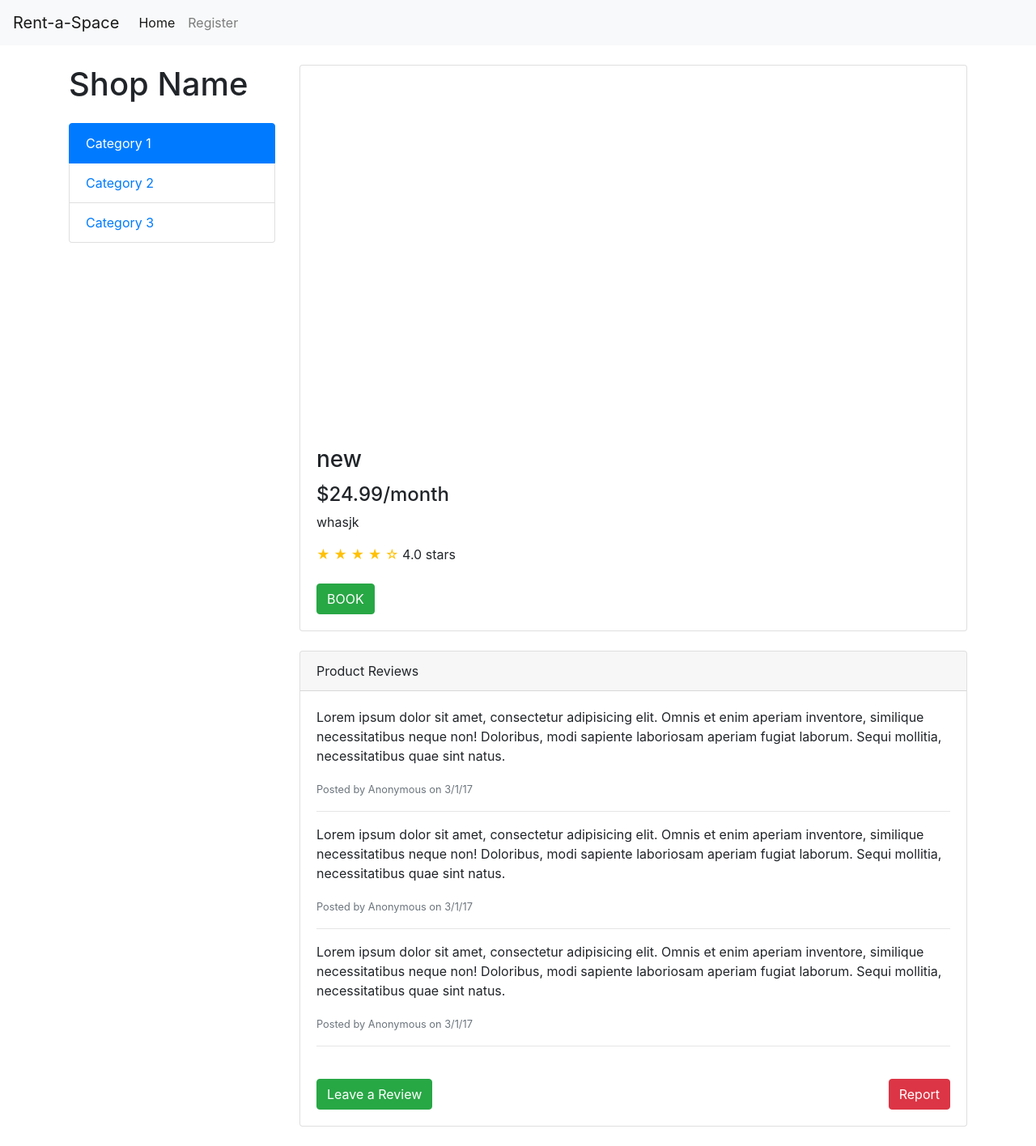
After one commit to caocmai/Renting-Out-Space-V2, a Django app: page /new/ in a window 1280 px wide. The commit adds this page. Shown: the whole page at 81% size. Run offline with Django 3.2, Linux system fonts and the light colour scheme; data comes from the database, SQL or seed files in the repository; both versions use the stored data as it was after the commit; some libraries are stand-ins or nearby versions.

Commit message:
[add] more to listings urls

```diff
--- a/listings/forms.py
+++ b/listings/forms.py
@@ -6,4 +6,4 @@ class ListingForm(forms.ModelForm):
     """ Render and process a form based on the Page model. """
     class Meta:
         model = Listing
-        fields = ("title", "content", "author")
+        fields = ("title", "description", "link_to_image")
--- a/listings/models.py
+++ b/listings/models.py
@@ -10,11 +10,11 @@ class Listing(models.Model):
     """ Shows all the listings """
     title = models.CharField(max_length=settings.LISTINGS_TITLE_MAX, unique=True,
                              help_text="Title of your page.")
-    author = models.ForeignKey(User, on_delete=models.PROTECT,
-                               help_text="The user that posted this article.")
+    link_to_image = models.CharField(max_length=1000, help_text="Add the picture link to your listing.")
+
     slug = models.CharField(max_length=settings.LISTINGS_TITLE_MAX, blank=True, editable=False,
                             help_text="Unique URL path to access this page. Generated by the system.")
-    content = models.TextField(
+    description = models.TextField(
         help_text="Write the content of your page here.")
     created = models.DateTimeField(auto_now_add=True,
                                    help_text="The date and time this page was created. Automatically generated when the model saves.")
--- /dev/null
+++ b/listings/templates/listings/single_listing.html
@@ -0,0 +1,71 @@
+{% extends "base.html" %}
+
+
+{% block content %}
+
+  <!-- Page Content -->
+  <div class="container">
+
+    <div class="row">
+
+      <div class="col-lg-3">
+        <h1 class="my-4">Shop Name</h1>
+        <div class="list-group">
+          <a href="#" class="list-group-item active">Category 1</a>
+          <a href="#" class="list-group-item">Category 2</a>
+          <a href="#" class="list-group-item">Category 3</a>
+        </div>
+      </div>
+      <!-- /.col-lg-3 -->
+
+      <div class="col-lg-9">
+
+        <div class="card mt-4">
+          <img class="card-img-top img-fluid" src="{{ listing.link_to_image }}" style="width:100%; height: 450px !important;" alt="">
+          <div class="card-body">
+            <h3 class="card-title">{{ listing.title }}</h3>
+            <h4>$24.99/month</h4>
+
+            <p class="card-text">{{ listing.description }}</p>
+            <span class="text-warning">&#9733; &#9733; &#9733; &#9733; &#9734;</span>
+            4.0 stars
+            <br><br>
+            <a href="#" class="btn btn-success">BOOK</a>
+
+          </div>
+
+        </div>
+        <!-- /.card -->
+
+        <div class="card card-outline-secondary my-4">
+          <div class="card-header">
+            Product Reviews
+          </div>
+          <div class="card-body">
+            <p>Lorem ipsum dolor sit amet, consectetur adipisicing elit. Omnis et enim aperiam inventore, similique necessitatibus neque non! Doloribus, modi sapiente laboriosam aperiam fugiat laborum. Sequi mollitia, necessitatibus quae sint natus.</p>
+            <small class="text-muted">Posted by Anonymous on 3/1/17</small>
+            <hr>
+            <p>Lorem ipsum dolor sit amet, consectetur adipisicing elit. Omnis et enim aperiam inventore, similique necessitatibus neque non! Doloribus, modi sapiente laboriosam aperiam fugiat laborum. Sequi mollitia, necessitatibus quae sint natus.</p>
+            <small class="text-muted">Posted by Anonymous on 3/1/17</small>
+            <hr>
+            <p>Lorem ipsum dolor sit amet, consectetur adipisicing elit. Omnis et enim aperiam inventore, similique necessitatibus neque non! Doloribus, modi sapiente laboriosam aperiam fugiat laborum. Sequi mollitia, necessitatibus quae sint natus.</p>
+            <small class="text-muted">Posted by Anonymous on 3/1/17</small>
+            <hr>
+            <br>
+            <a href="#" class="btn btn-success">Leave a Review</a>
+            <button type="button" style="position: absolute; right: 0; margin-right: 20px;" class="btn btn-danger">Report</button>
+
+
+          </div>
+        </div>
+        <!-- /.card -->
+
+      </div>
+      <!-- /.col-lg-9 -->
+
+    </div>
+
+  </div>
+
+  <!-- /.container -->
+  {% endblock content %}
--- a/listings/urls.py
+++ b/listings/urls.py
@@ -4,6 +4,6 @@ from listings.views import ListingsListView, ListingCreateView, ListingDetailVie
 
 urlpatterns = [
     path('', ListingsListView.as_view(), name='listing-list-page'),
-    path('new_listing', ListingCreateView.as_view(), name='listing-create-view'),
+    path('new_listing/', ListingCreateView.as_view(), name='listing-create-view'),
     path('<str:slug>/', ListingDetailView.as_view(), name='listing-details-page'),
 ]
--- a/listings/views.py
+++ b/listings/views.py
@@ -18,35 +18,32 @@ class ListingsListView(ListView):
         """ GET a list of Pages. """
         listings = self.get_queryset().all()
         return render(request, 'listings/listings.html', {
-          'pages': listings
+          'listings': listings
         })
 
 class ListingCreateView(CreateView):
 
   form_class = ListingForm
   # success_url = reverse_lazy('list.html')
-  template_name = "new_listing.html"
-
-  # def get(self, request, *args, **kwargs):
-  #   context = {'form': PageForm()}
-  #   return render(request, 'new_wiki.html', context)
+  template_name = 'listings/new_listing.html'
 
   # args and kwards in not needed for this to work
   def post(self, request, *args, **kwargs):
       form = ListingForm(request.POST)
       if form.is_valid():
-          wiki = form.save()
-          wiki.save()
-          return HttpResponseRedirect(reverse_lazy('listing-details-page', args=[wiki.slug]))
+          listing = form.save()
+          listing.save()
+          return HttpResponseRedirect(reverse_lazy('listing-details-page', args=[listing.slug]))
 
 
 class ListingDetailView(DetailView):
     """ Renders a specific page based on it's slug."""
     model = Listing
 
+
     def get(self, request, slug):
         """ Returns a specific wiki page by slug. """
         listing = self.get_queryset().get(slug__iexact=slug)
-        return render(request, 'page.html', {
-          'page': listing
+        return render(request, 'listings/single_listing.html', {
+          'listing': listing
         })
--- a/renting_out_space/urls.py
+++ b/renting_out_space/urls.py
@@ -23,7 +23,7 @@ from django.conf.urls.static import static
 urlpatterns = [
     path('admin/', admin.site.urls),
     path('', include('listings.urls')),
-    path('register', include('register.urls')),
+    path('register/', include('register.urls')),
 
 
 ] + static(settings.STATIC_URL, document_root=settings.STATIC_ROOT)
--- a/templates/base.html
+++ b/templates/base.html
@@ -26,12 +26,14 @@
                       <a class="nav-link" href="{% url 'listing-list-page' %}">Home <span class="sr-only">(current)</span></a>
                     </li>
                     <li class="nav-item">
-                      <a class="nav-link" href="#">Features</a>
+                    {% if request.user.is_authenticated %}
+                      <a class="nav-link" href="{% url 'listing-create-view' %}">Add a Listing</a>
+                    {% else %}
                     </li>
                     <li class="nav-item">
                       <a class="nav-link" href="{% url 'sign-up-view' %}">Register</a>
                     </li>
-
+                    {% endif %}
                   </ul>
                 </div>
               </nav>
```
Also changed, not shown: listings/templates/listings/listings.html (+7 -99 lines), listings/templates/listings/new_listing.html (added, +19 -0 lines), listings/templates/listings/partials/backup_card.html (added, +101 -0 lines), listings/templates/listings/partials/listing_card.html (added, +15 -0 lines), db.sqlite3, listings/migrations/0001_initial.py (added), listings/migrations/0002_remove_listing_author.py (added), 1 other file.
